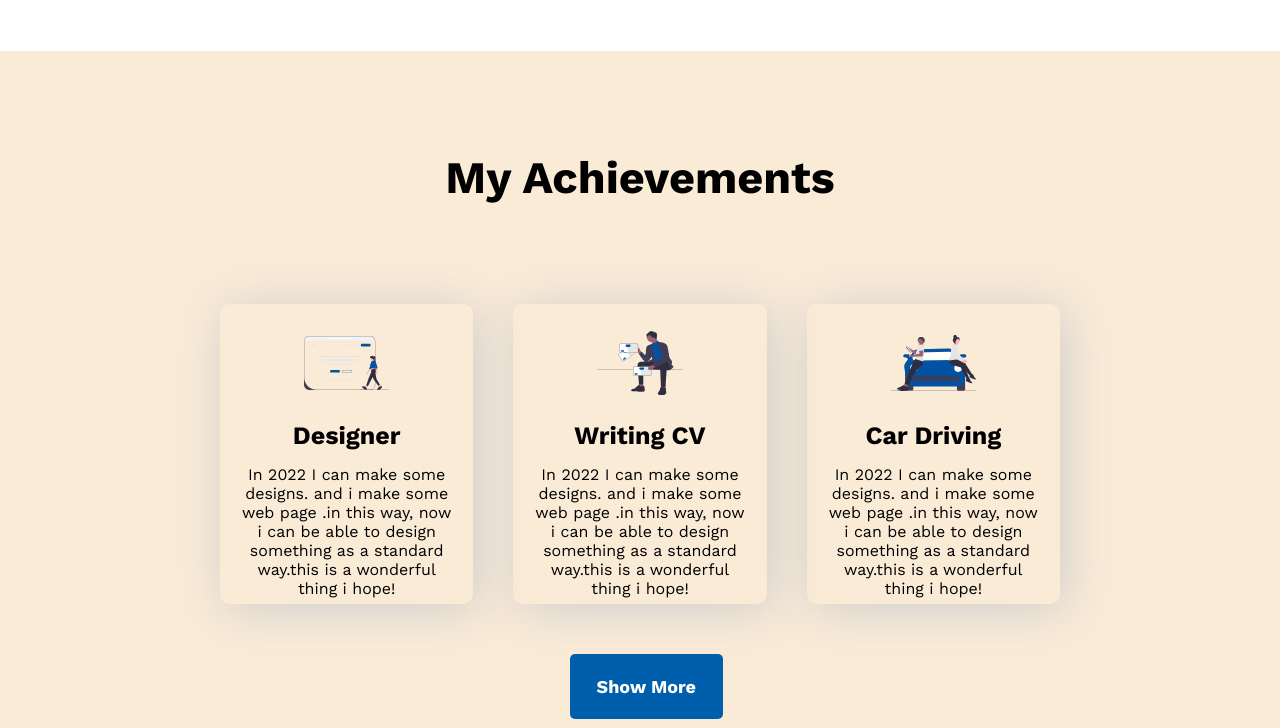
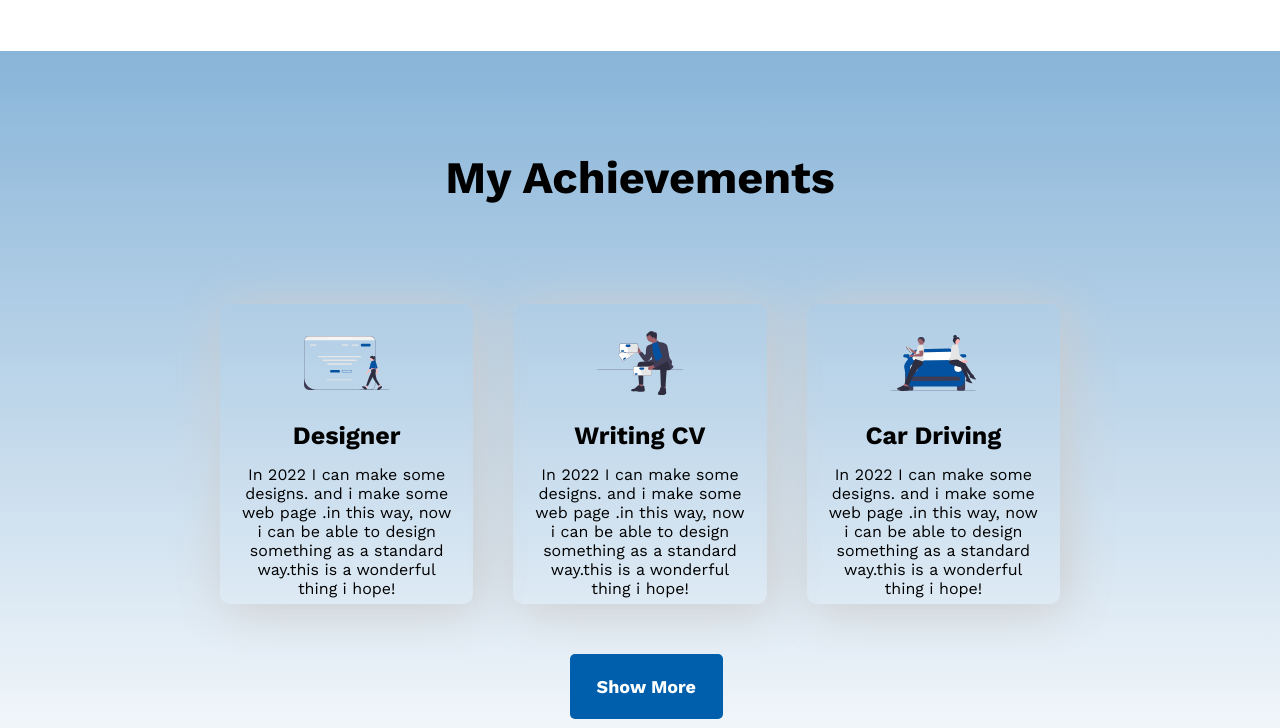
Before and after one commit to devomarfaruk/ph-first-assignment, a plain HTML site: page index.html in a window 1280 px wide. Shown: the part 1652-2380 px from the top of the page. Drawn offline with nearby package versions, Linux system fonts and the light colour scheme.

Commit message:
linear-gradient add

```diff
--- a/css/style.css
+++ b/css/style.css
@@ -104,7 +104,7 @@ header {
 /* achievement  - my goal start*/
 
 .my-goal {
-    background-color: antiquewhite;
+    background: linear-gradient(180deg, #005fac77 0%, rgba(0, 95, 172, 0) 100%);
     width: 100%;
     padding: 100px 200px 100px;
     position: relative;
```
